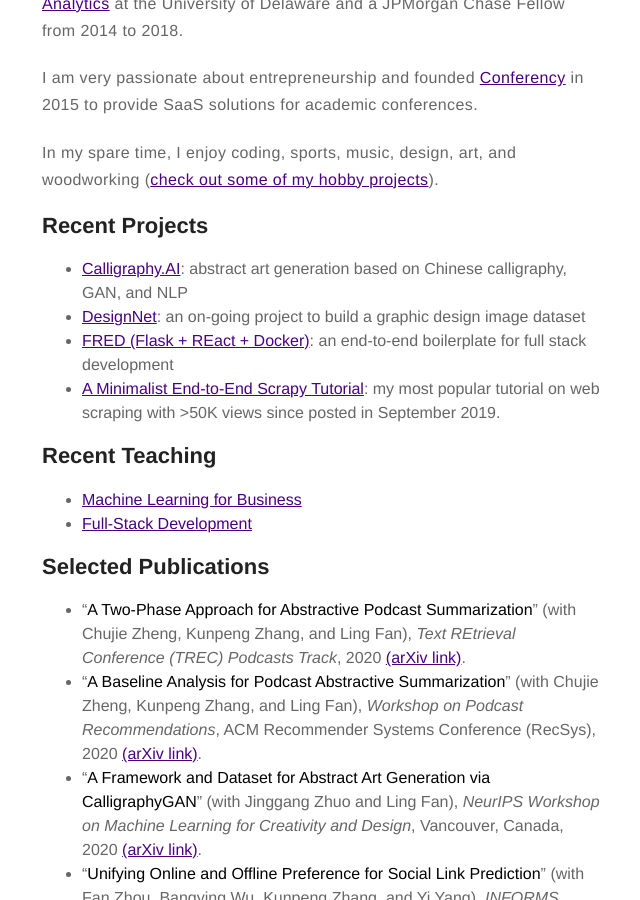
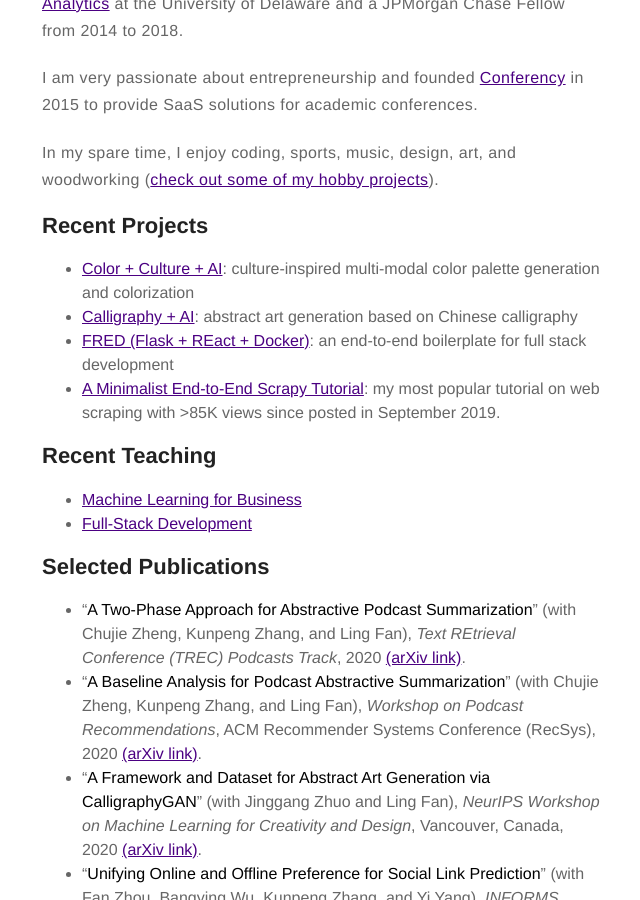
Before and after one commit to harrywang/harrywang.github.io, a Jekyll site: the page built from about.md, in a window 1280 px wide and 900 px high, scrolled down 677 px. Shown: the whole window, without its empty margins (318-958 px from the left). Built offline with Jekyll 4.4.1, drawn with Linux system fonts in a browser that asks for light colours.

Commit message:
added color page

```diff
--- a/about.md
+++ b/about.md
@@ -16,10 +16,10 @@
 
 ## Recent Projects
 
-- [Calligraphy.AI](http://harrywang.me/calligraphy): abstract art generation based on Chinese calligraphy, GAN, and NLP
-- [DesignNet](https://design-net.org/): an on-going project to build a graphic design image dataset
+- [Color + Culture + AI](http://harrywang.me/color): culture-inspired multi-modal color palette generation and colorization
+- [Calligraphy + AI](http://harrywang.me/calligraphy): abstract art generation based on Chinese calligraphy
 - [FRED (Flask + REact + Docker)](http://harrywang.me/fred): an end-to-end boilerplate for full stack development
- - [A Minimalist End-to-End Scrapy Tutorial](https://towardsdatascience.com/a-minimalist-end-to-end-scrapy-tutorial-part-i-11e350bcdec0?source=friends_link&sk=c9f8e32f28a88c61987ec60f93b93e6d): my most popular tutorial on web scraping with >50K views since posted in September 2019.
+- [A Minimalist End-to-End Scrapy Tutorial](https://towardsdatascience.com/a-minimalist-end-to-end-scrapy-tutorial-part-i-11e350bcdec0?source=friends_link&sk=c9f8e32f28a88c61987ec60f93b93e6d): my most popular tutorial on web scraping with >85K views since posted in September 2019.
 
 ## Recent Teaching
 
```
Also changed, not shown: calligraphy.md (+1 -1 lines), color.md (added, +40 -0 lines).
